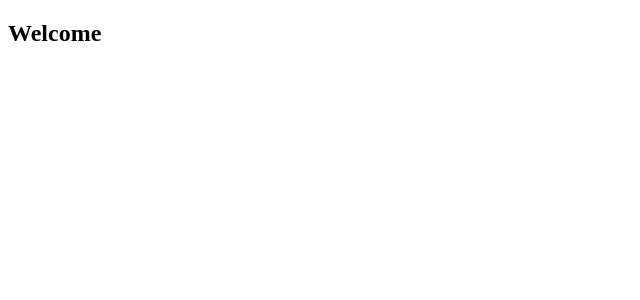
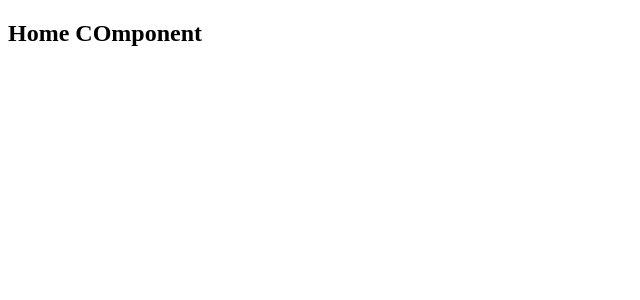
Before and after one commit to ianbenjohn/portfolio, a React (Create React App) app: page / in a window 1280 px wide. Shown: the top 300 px of the page, without its empty margins (0-640 px from the left). Built offline with nearby package versions, Linux system fonts and the light colour scheme.

Commit message:
nav component

```diff
--- a/src/App.js
+++ b/src/App.js
@@ -1,10 +1,11 @@
 import React from 'react';
 import './App.css';
+import Home from './components/index'
 
 function App() {
   return (
     <>
-      <h2>Welcome</h2>
+      <Home />
     </>
   );
 }
--- a/src/components/index.js
+++ b/src/components/index.js
@@ -3,7 +3,7 @@
 const Home = () => {
     return (
         <div>
-
+            <h2>Home COmponent</h2>
         </div>
     )
 }
```
Also changed, not shown: src/components/Nav.js (added, +11 -0 lines).
